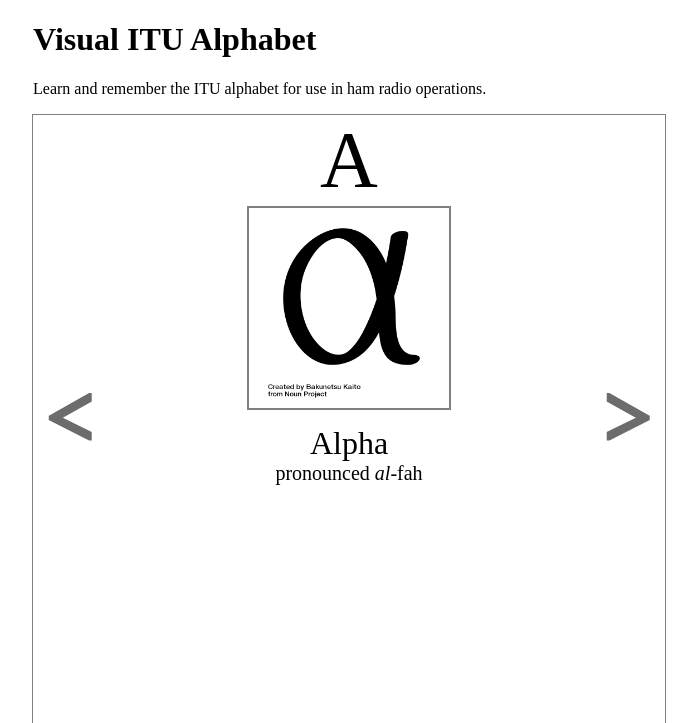
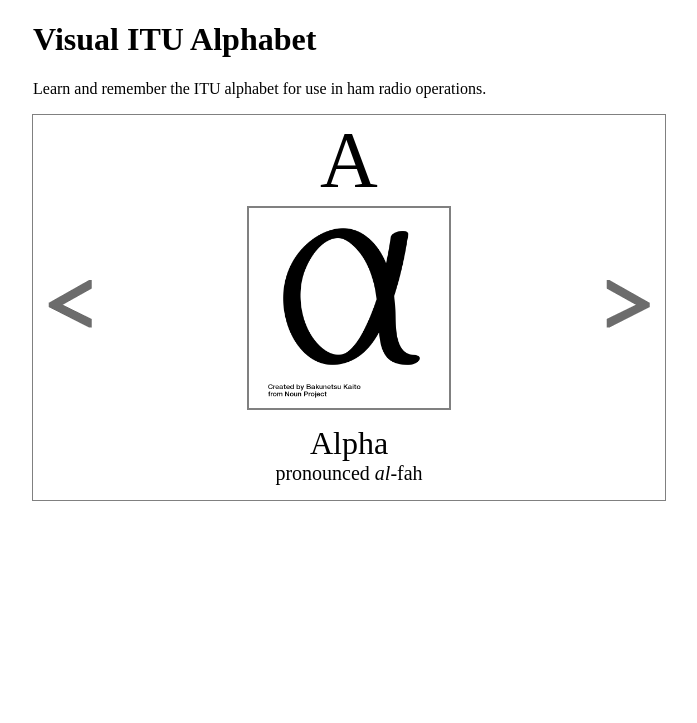
Before and after one commit to kristenkinnearohlmann/itu-alpha, a plain HTML site: page index.html in a window 1280 px wide. Shown: the top 723 px of the page, without its empty margins (291-988 px from the left). Drawn offline with Linux system fonts and the light colour scheme.

Commit message:
Basic responsive design complete

```diff
--- a/assets/styles.css
+++ b/assets/styles.css
@@ -12,7 +12,7 @@ header {
 }
 
 .display-nav {
-    padding: 44% 0;
+    padding: 165px 0;
 }
 
 #arrow-left {
@@ -85,9 +85,11 @@ header {
         width: 75%;
     }
 
-    #display-container {
+    #display-container,
+    #display-frame {
         width: 70%;
     }
+
 }
 
 /* media query for generic desktop */
@@ -96,7 +98,8 @@ header {
         width: 50%;
     }
 
-    #display-container {
+    #display-container,
+    #display-frame {
         width: 50%;
     }
 }
```
